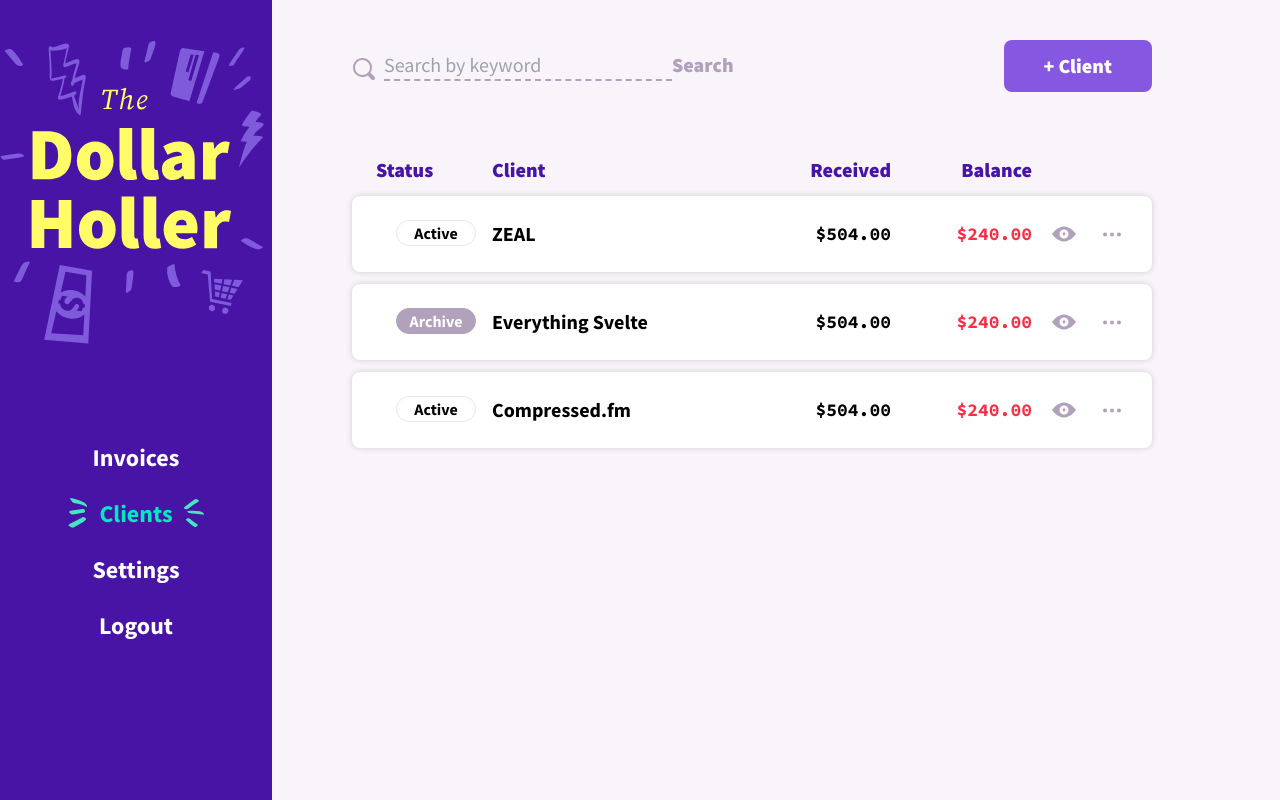
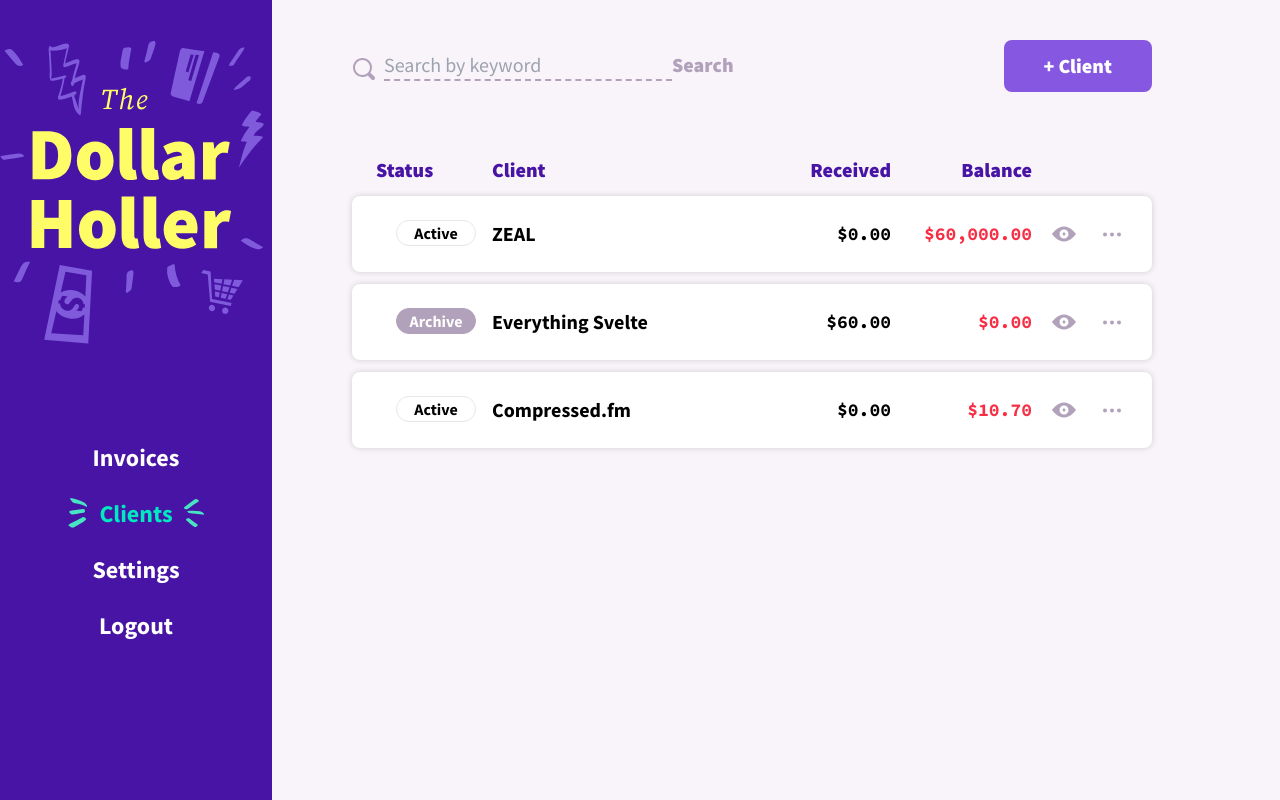
Before and after one commit to TranTrungTinh/invoice-app, a SvelteKit app: page /clients in a window 1280 px wide. Built offline with nearby package versions, Linux system fonts and the light colour scheme.

Commit message:
chore: Update sumInvoices function to calculate total invoice value including discounts. Improving invoice total calculation accuracy.

```diff
--- a/src/global.d.ts
+++ b/src/global.d.ts
@@ -29,6 +29,7 @@
   state?: string
   street?: string
   zip?: string
+  invoices?: Invoice[]
 }
 
 interface Settings {
--- a/src/lib/components/Tag.svelte
+++ b/src/lib/components/Tag.svelte
@@ -10,7 +10,6 @@
   class:alert={label === 'late'}
   class:archive={label === 'paid' || label === 'archive'}
 >
-
   {label}
 </div>
 
--- a/src/lib/utils/moneyHelpers.ts
+++ b/src/lib/utils/moneyHelpers.ts
@@ -79,7 +79,7 @@
 export const sumInvoices = (invoices: Invoice[] | undefined): number => {
   if (!invoices) return 0
   return invoices.reduce((prevValue, curValue) => {
-    const invoiceSum = sumLineItems(curValue.lineItems);
+    const invoiceSum = invoiceTotal(curValue.lineItems, curValue.discount);
     return prevValue + invoiceSum;
   }, 0)
 }
--- a/src/routes/(dashboard)/clients/ClientRow.svelte
+++ b/src/routes/(dashboard)/clients/ClientRow.svelte
@@ -7,23 +7,49 @@
   import Activate from '$lib/components/Icon/Activate.svelte';
   import Archive from '$lib/components/Icon/Archive.svelte';
   import Tag from '$lib/components/Tag.svelte';
+  import { centsToDollars, sumInvoices } from '$lib/utils/moneyHelpers';
 
   export let client: Client;
+  console.log({ client });
 
   let isAdditionalMenuShowing = false;
+
+  const receivedInvoices = () => {
+    if (client?.invoices) {
+      // find invoices that have been paid
+      const paidInvoices = client.invoices.filter((invoice) => invoice.invoiceStatus === 'paid');
+
+      // get the sum of all of them
+      return sumInvoices(paidInvoices);
+    }
+    return 0;
+  };
+
+  const balanceInvoices = () => {
+    if (client?.invoices) {
+      // find invoices that have NOT been paid
+      const paidInvoices = client.invoices.filter((invoice) => invoice.invoiceStatus !== 'paid');
+
+      // get the sum of all of them
+      return sumInvoices(paidInvoices);
+    }
+    return 0;
+  };
 </script>
 
-<div class="client-table client-row rounded-lg bg-white py-3 shadow-tableRow lg:py-6">
-  <div class="status"><Tag className="ml-auto" label={client.clientStatus} /></div>
-  <div class="client-name truncate whitespace-nowrap text-base font-bold lg:text-xl">
-    {client.name}
+<div class="client-table rounded-lg bg-white py-3 shadow-tableRow lg:py-6">
+  <div><Tag className="ml-auto" label={client.clientStatus} /></div>
+  <div class="truncate whitespace-nowrap text-base font-bold lg:text-xl">{client.name}</div>
+  <div class="text-right font-mono text-sm font-bold lg:text-lg">
+    ${centsToDollars(receivedInvoices())}
   </div>
-  <div class="received text-right font-mono text-sm font-bold lg:text-lg">$504.00</div>
-  <div class="balance text-right font-mono text-sm font-bold text-scarlet lg:text-lg">$240.00</div>
-  <div class="view relative hidden items-center justify-center lg:flex">
+  <div class="text-right font-mono text-sm font-bold text-scarlet lg:text-lg">
+    ${centsToDollars(balanceInvoices())}
+  </div>
+  <div class="relative hidden items-center justify-center lg:flex">
     <a href="#" class="text-pastelPurple hover:text-daisyBush"><View /></a>
   </div>
-  <div class="three-dots relative hidden items-center justify-center lg:flex">
+  <div class="relative hidden items-center justify-center lg:flex">
     <button
       class="text-pastelPurple hover:text-daisyBush"
       on:click={() => {
@@ -58,44 +84,3 @@
     {/if}
   </div>
 </div>
-
-<style lang="postcss">
-  .client-row {
-    grid-template-areas:
-      'clientName status'
-      'received balance';
-  }
-
-  @media (min-width: 1024px) {
-    .client-row {
-      grid-template-areas: 'status clientName received balance view threeDots';
-    }
-  }
-
-  .client-name {
-    grid-area: clientName;
-  }
-
-  .status {
-    grid-area: status;
-  }
-
-  .received {
-    @apply text-left lg:text-right;
-    grid-area: received;
-  }
-
-  .received:before {
-    @apply block text-xs font-bold lg:hidden;
-    content: 'Received: ';
-  }
-
-  .balance {
-    grid-area: balance;
-  }
-
-  .balance:before {
-    @apply block text-xs font-bold lg:hidden;
-    content: 'Balance: ';
-  }
-</style>
--- a/src/routes/+page.svelte
+++ b/src/routes/+page.svelte
@@ -1,3 +1,3 @@
 <h1 class="text-3xl font-bold underline">Welcome to SvelteKit</h1>
 <p>Visit <a href="https://kit.svelte.dev">kit.svelte.dev</a> to read the documentation</p>
-<a href="/invoices/1">Check Invoice</a>
+<a href="/invoices/1">Test Invoice</a>
--- a/src/seed.json
+++ b/src/seed.json
@@ -1,33 +1,161 @@
 {
   "clients": [
     {
-      "address": "123 Street",
       "city": "Somewhereville",
       "clientStatus": "active",
       "email": "compressed@example.com",
       "id": "1",
+      "invoices": [
+        {
+          "client": {
+            "name": "Compressed.fm"
+          },
+          "createdAt": "2022-07-01",
+          "discount": 10,
+          "dueDate": "2022-07-31",
+          "id": "1",
+          "invoiceNumber": "12345",
+          "invoiceStatus": "draft",
+          "issueDate": "2022-07-01",
+          "lineItems": [
+            {
+              "amount": 100,
+              "description": "Podcast Episode #1",
+              "id": "1",
+              "quantity": 1
+            },
+            {
+              "amount": 200,
+              "description": "Podcast Episode #2",
+              "id": "2",
+              "quantity": 1
+            }
+          ],
+          "notes": "**This** please.",
+          "subject": "Podcast Episodes",
+          "terms": "_Pay_ me."
+        },
+        {
+          "client": {
+            "name": "Compressed.fm"
+          },
+          "createdAt": "2022-07-01",
+          "discount": 0,
+          "dueDate": "2022-07-06",
+          "id": "2",
+          "invoiceNumber": "12352",
+          "invoiceStatus": "draft",
+          "issueDate": "2022-07-08",
+          "lineItems": [
+            {
+              "amount": 300,
+              "description": "Podcast Episode #1",
+              "id": "3",
+              "quantity": 1
+            },
+            {
+              "amount": 500,
+              "description": "Podcast Episode #2",
+              "id": "4",
+              "quantity": 1
+            }
+          ],
+          "subject": "Podcast Episodes"
+        }
+      ],
       "name": "Compressed.fm",
       "state": "TN",
+      "street": "123 Street",
       "zip": "12345"
     },
     {
-      "address": "456 Drive",
       "city": "Nowhere",
       "clientStatus": "archive",
       "email": "everythingsvelte@test.com",
       "id": "2",
+      "invoices": [
+        {
+          "client": {
+            "name": "Everything Svelte"
+          },
+          "createdAt": "2022-07-01",
+          "dueDate": "2022-10-06",
+          "id": "6",
+          "invoiceNumber": "12346",
+          "invoiceStatus": "paid",
+          "issueDate": "2022-07-01",
+          "lineItems": [
+            {
+              "amount": 1000,
+              "description": "Complete Tier",
+              "id": "5",
+              "quantity": 1
+            },
+            {
+              "amount": 5000,
+              "description": "Starter Tier",
+              "id": "6",
+              "quantity": 2
+            }
+          ],
+          "subject": "Course Material"
+        }
+      ],
       "name": "Everything Svelte",
       "state": "TN",
+      "street": "456 Drive",
       "zip": "67890"
     },
     {
-      "address": "789 Boulevard",
       "city": "Anywhere",
       "clientStatus": "active",
       "email": "zeal@test.com",
       "id": "3",
+      "invoices": [
+        {
+          "client": {
+            "name": "ZEAL"
+          },
+          "createdAt": "2022-07-06",
+          "dueDate": "2022-10-06",
+          "id": "5",
+          "invoiceNumber": "12348",
+          "invoiceStatus": "sent",
+          "issueDate": "2022-07-06",
+          "lineItems": [
+            {
+              "amount": 1000000,
+              "description": "Website Development",
+              "id": "1",
+              "quantity": 1
+            }
+          ],
+          "subject": "Website"
+        },
+        {
+          "client": {
+            "name": "ZEAL"
+          },
+          "createdAt": "2022-07-01",
+          "dueDate": "2022-06-06",
+          "id": "7",
+          "invoiceNumber": "12347",
+          "invoiceStatus": "sent",
+          "issueDate": "2022-07-01",
+          "lineItems": [
+            {
+              "amount": 5000000,
+              "description": "Website Design",
+              "id": "4",
+              "quantity": 1
+            }
+          ],
+          "subject": "Website"
+        }
+      ],
       "name": "ZEAL",
       "state": "TN",
+      "street": "789 Boulevard",
       "zip": "87654"
     }
   ],
@@ -80,6 +208,7 @@
         "zip": "12345"
       },
       "createdAt": "2022-07-01",
+      "discount": 0,
       "dueDate": "2022-07-06",
       "id": "2",
       "invoiceNumber": "12352",
```
